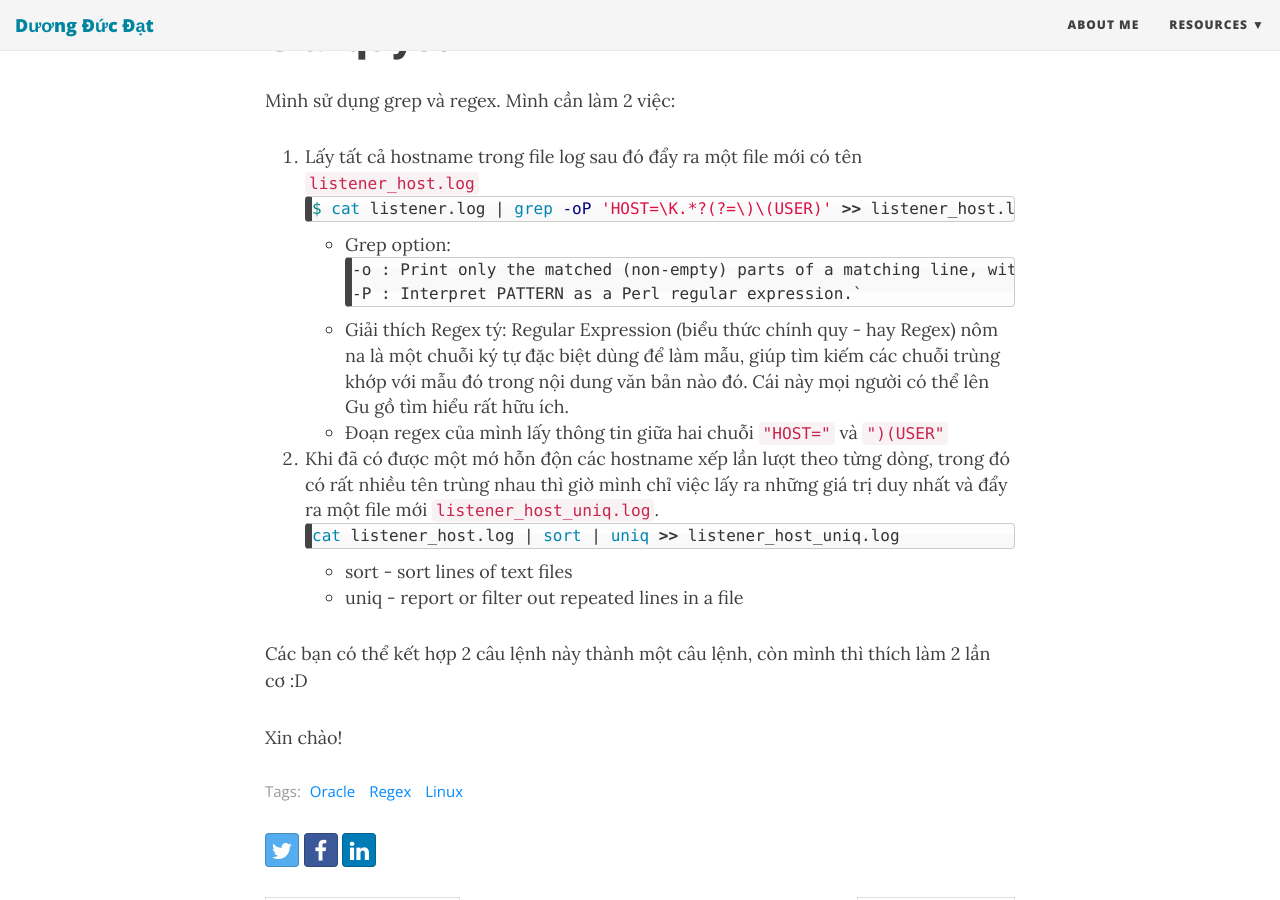
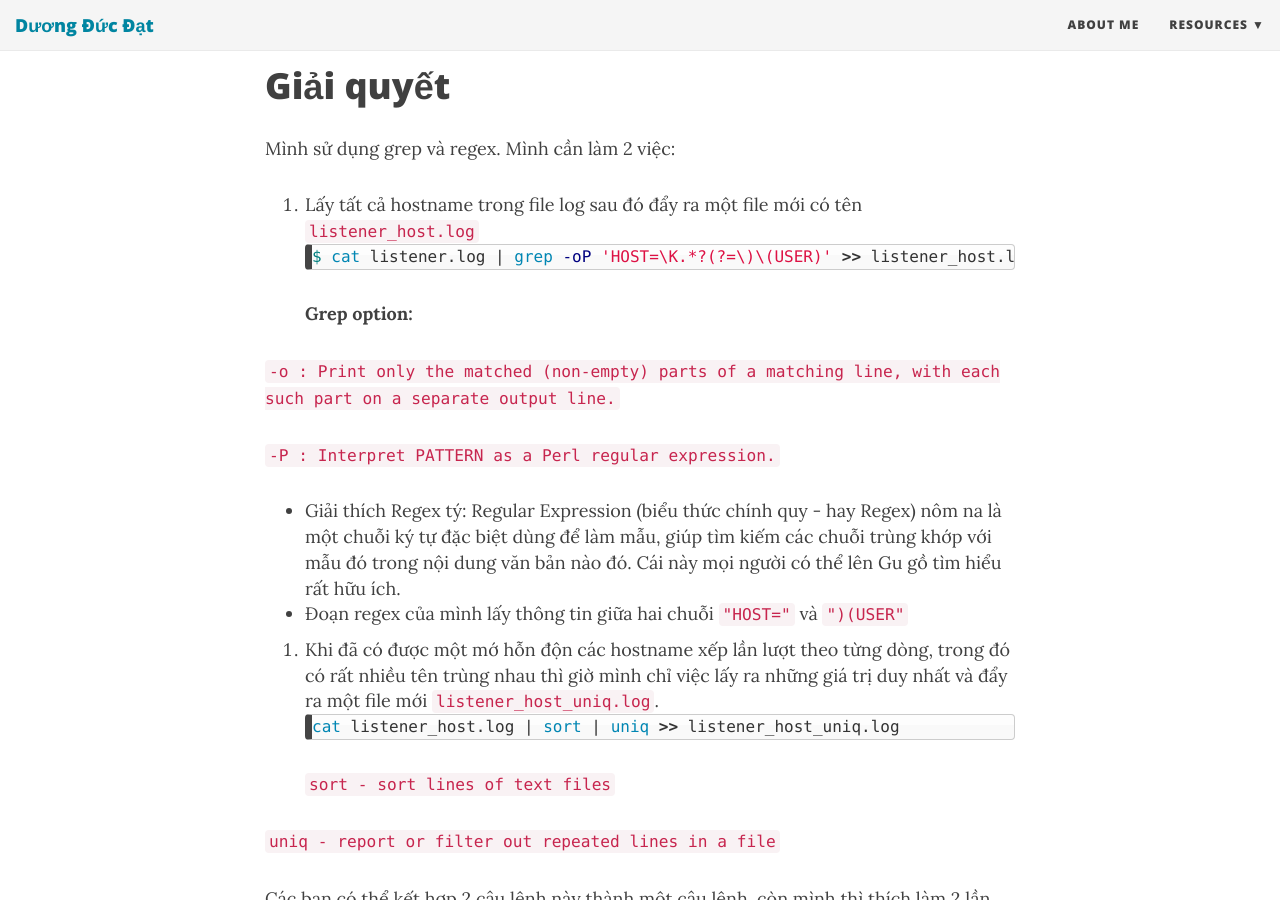
Before and after one commit to noobfromvn/noobfromvn.github.io, a Jekyll site: the page built from _posts/2017-07-05-lay-thong-tin-host-listener-log.md, in a window 1280 px wide and 900 px high, scrolled down 1127 px. Built offline with Jekyll 4.4.1, drawn with Linux system fonts in a browser that asks for light colours; nearby versions of some CDN libraries; comment, search, counter and statistics services are not loaded; some of the changed text lies outside the part shown.

````diff
--- a/_posts/2017-07-05-lay-thong-tin-host-listener-log.md
+++ b/_posts/2017-07-05-lay-thong-tin-host-listener-log.md
@@ -36,11 +41,13 @@ Mình sử dụng grep và regex. Mình cần làm 2 việc:
 ```sh
 $ cat listener.log | grep -oP 'HOST=\K.*?(?=\)\(USER)' >> listener_host.log
 ```
-- Grep option:
-```
--o : Print only the matched (non-empty) parts of a matching line, with each such part on a separate output line.
--P : Interpret PATTERN as a Perl regular expression.`
-```
+**Grep option:**
+
+`-o : Print only the matched (non-empty) parts of a matching line, with each such part on a separate output line.`
+
+`-P : Interpret PATTERN as a Perl regular expression.`
+
+
 - Giải thích Regex tý: Regular Expression (biểu thức chính quy - hay Regex) nôm na là một chuỗi ký tự đặc biệt dùng để làm mẫu, giúp tìm kiếm các chuỗi trùng khớp với mẫu đó trong nội dung văn bản nào đó. Cái này mọi người có thể lên Gu gồ tìm hiểu rất hữu ích.
 - Đoạn regex của mình lấy thông tin giữa hai chuỗi `"HOST="` và `")(USER"`
 
@@ -48,8 +55,9 @@ $ cat listener.log | grep -oP 'HOST=\K.*?(?=\)\(USER)' >> listener_host.log
 ```sh
 cat listener_host.log | sort | uniq >> listener_host_uniq.log
 ```
-- sort - sort lines of text files
-- uniq - report or filter out repeated lines in a file
+`sort - sort lines of text files`
+
+`uniq - report or filter out repeated lines in a file`
 
 
 Các bạn có thể kết hợp 2 câu lệnh này thành một câu lệnh, còn mình thì thích làm 2 lần cơ :D
````
Also changed, not shown: other parts of _posts/2017-07-05-lay-thong-tin-host-listener-log.md (+6 -1 lines).
